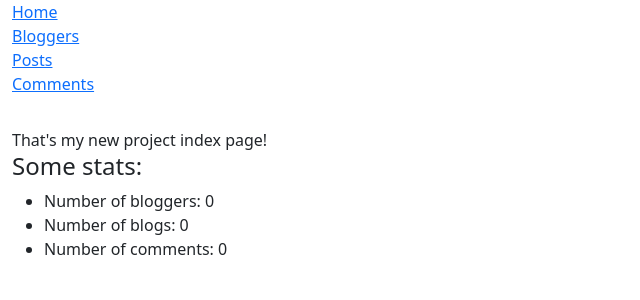
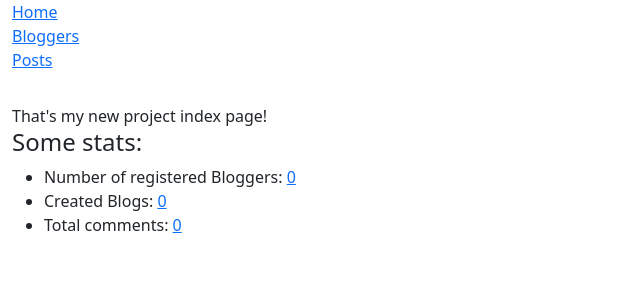
Before and after one commit to dnltv/diyblog, a Django app: page /blog/ in a window 1280 px wide. Shown: the top 300 px of the page, without its empty margins (0-640 px from the left). Run offline with Django 4.2, Linux system fonts and the light colour scheme; data that the repository does not hold is empty; some libraries are stand-ins or nearby versions.

Commit message:
comments template

```diff
--- a/blog/models.py
+++ b/blog/models.py
@@ -61,7 +61,7 @@ class Comment(models.Model):
         """
         Reverse to accept a particular instance of comment.
         """
-        return reverse('blog:comment-detail', args=[str(self.blog)])
+        return reverse('blog:comment-detail', args=[str(self.id)])
 
     def __str__(self):
         return self.text
--- a/blog/templates/base_generic.html
+++ b/blog/templates/base_generic.html
@@ -23,7 +23,6 @@
                 <li><a href="{% url 'blog:index' %}">Home</a></li>
                 <li><a href="{% url 'blog:bloggers' %}">Bloggers</a></li>
                 <li><a href="{% url 'blog:blogs' %}">Posts</a></li>
-                <li><a href="{% url 'blog:comments' %}">Comments</a></li>
             </ul>
 
             <ul class="sidebar-nav">
--- a/blog/templates/blog/comment_detail.html
+++ b/blog/templates/blog/comment_detail.html
@@ -5,5 +5,5 @@
 {% endblock %}
 
 {% block content %}
-    {{ }}
+
 {% endblock %}
--- a/blog/templates/index.html
+++ b/blog/templates/index.html
@@ -8,8 +8,8 @@
     {{ text }}
     <h4>Some stats: </h4>
     <ul>
-        <li>Number of bloggers: {{ num_of_bloggers }}</li>
-        <li>Number of blogs: {{ num_of_blogs }}</li>
-        <li>Number of comments: {{ num_of_comments }}</li>
+        <li>Number of registered Bloggers: <a href="{% url 'blog:bloggers' %}">{{ num_of_bloggers }}</a></li>
+        <li>Created Blogs: <a href="{% url 'blog:blogs' %}">{{ num_of_blogs }}</a></li>
+        <li>Total comments: <a href="{% url 'blog:comments' %}">{{ num_of_comments }}</a></li>
     </ul>
 {% endblock %}
--- a/blog/urls.py
+++ b/blog/urls.py
@@ -8,7 +8,7 @@ urlpatterns = [
     re_path(r'^blogger/(?P<pk>\d+)$', views.BloggerDetailView.as_view(), name='blogger-detail'),
     re_path(r'^blog/(?P<pk>\d+)$', views.BlogDetailView.as_view(), name='blog-detail'),
     re_path(r'^bloggers/$', views.BloggerListView.as_view(), name='bloggers'),
-    re_path(r'^comment/(?P<pk>\d+)$', views.CommentDetailView.as_view(), name='comment-detail'),
     re_path(r'^comments/$', views.CommentListView.as_view(), name='comments'),
+    #re_path(r'^comment/(?P<pk>\d+)$', views.CommentDetailView.as_view(), name='comment-detail'),
     #path('<blog-id>/create', name='create'),
 ]
```
Also changed, not shown: blog/templates/blog/blogger_detail.html (+4 -4 lines), blog/templates/blog/comment_list.html (+17 -1 lines), blog/migrations/0010_alter_blog_options.py (added).
